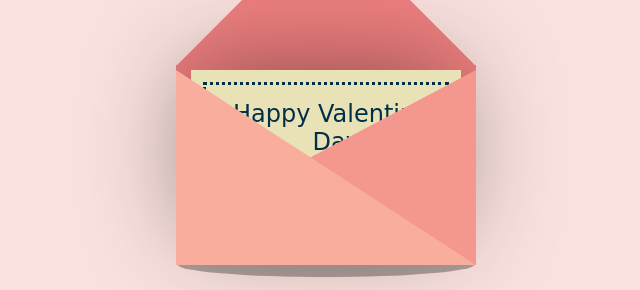
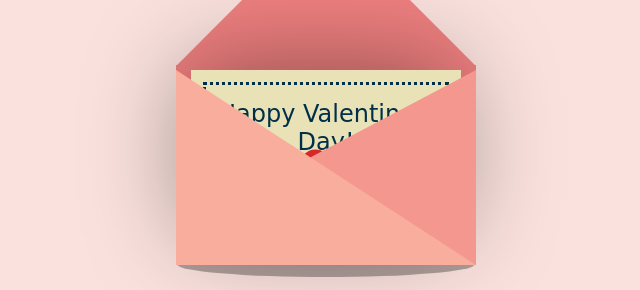
Before and after one commit to NguyenSllam193/Valentine-Card, a plain HTML site: page index.html in a window 1280 px wide. Shown: the part 273-563 px from the top of the page, 314-954 px from the left. Drawn offline with nearby package versions, Linux system fonts and the light colour scheme.

Commit message:
Update style.css

```diff
--- a/style.css
+++ b/style.css
@@ -39,6 +39,9 @@ body {
 
 .card {
   position: absolute;
+  display: flex;
+  justify-content: center;
+  align-items: center;
   background-color: #eae2b7;
   width: 270px;
   height: 170px;
@@ -64,7 +67,6 @@ body {
   text-align: center;
   font-size: 24px;
   top: 30px;
-  left: 30px;
   color: #003049;
 }
 
@@ -72,12 +74,11 @@ body {
   background-color: #d62828;
   display: inline-block;
   height: 30px;
+  width: 30px;
   margin: 0 10px;
   position: relative;
-  top: 100px;
-  left: 105px;
+  top: 20px;
   transform: rotate(-45deg);
-  width: 30px;
 }
 
 .heart:before,
```
